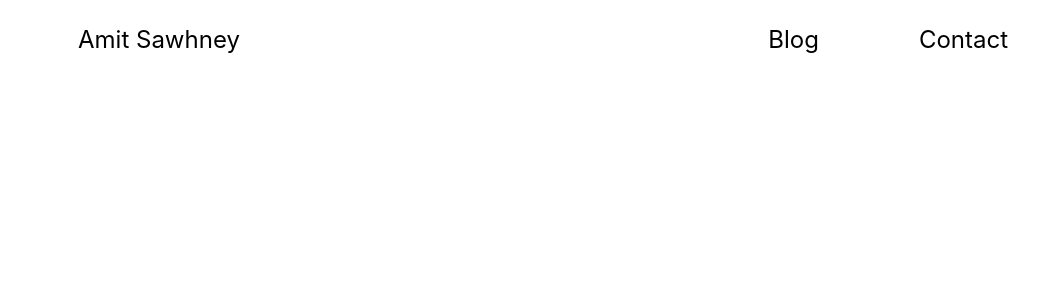
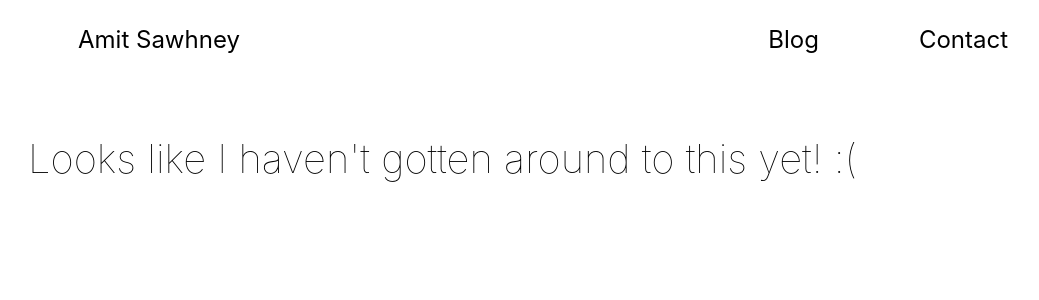
Before and after one commit to amit-sawhney/personal-website, a React (Create React App) app: page /blog in a window 1280 px wide. Shown: the top 300 px of the page, without its empty margins (122-1161 px from the left). Built offline with nearby package versions, Linux system fonts and the light colour scheme.

Commit message:
structured blog

```diff
--- a/src/App.js
+++ b/src/App.js
@@ -4,6 +4,7 @@ import { BrowserRouter as Router, Switch, Route } from 'react-router-dom';
 
 import Navbar from './Components/Navbar/Navbar';
 import Home from './Components/Home/Home';
+import Blog from './Components/Blog/Blog';
 
 import './styles/styles.scss';
 
@@ -11,12 +12,14 @@ function App() {
   return (
     <div className="root">
       <Router>
-        <Navbar  />
+        <Navbar />
         <Switch>
           <div className="content">
-              {/* Path = BASE_URL */}
             <Route exact path="/">
               <Home />
+            </Route>
+            <Route exact path="/blog">
+              <Blog />
             </Route>
           </div>
         </Switch>
--- /dev/null
+++ b/src/Components/Blog/Blog.js
@@ -0,0 +1,15 @@
+import React from 'react';
+import './Blog.scss';
+
+const Blog = (props) => {
+
+    return (
+        <div className="blog-content">
+            <div className="temp">
+                Looks like I haven't gotten around to this yet! :(
+            </div>
+        </div>
+    );
+}
+
+export default Blog;
--- /dev/null
+++ b/src/Components/Blog/Blog.scss
@@ -0,0 +1,7 @@
+
+.blog-content {
+    .temp {
+        font-size: 40px;
+        font-weight: 100;
+    }
+}
--- a/src/Components/Home/Home.scss
+++ b/src/Components/Home/Home.scss
@@ -1,10 +1,7 @@
 @import '../../styles/variables.scss';
 
 .content-container {
-    margin-left: $leftShift;
-    margin-top: 80px;
     display: flex;
-    margin-right: $rightShift;
 
     .sidebar {
         float: left;
--- a/src/Components/Navbar/Navbar.js
+++ b/src/Components/Navbar/Navbar.js
@@ -8,7 +8,7 @@ const Navbar = (props) => {
     return (
         <nav className="navbar-content">
             <Link style={{ flexGrow: 1 }} id="nav-item" to="/">Amit Sawhney</Link>
-            <Link id="nav-item" to="/">Blog</Link>
+            <Link id="nav-item" to="/blog">Blog</Link>
             <Link id="nav-item" to="/">Contact</Link>
 
         </nav>
--- a/src/styles/styles.scss
+++ b/src/styles/styles.scss
@@ -1,3 +1,11 @@
+@import './variables.scss';
+
 html {
     font-family: 'Segoe UI', 'Times New Roman', Times, serif, Geneva, Verdana, sans-serif;
 }
+
+.content {
+    margin-left: $leftShift;
+    margin-top: 80px;
+    margin-right: $rightShift;
+}
```
Lines whose indentation alone changed are shown as unchanged.
